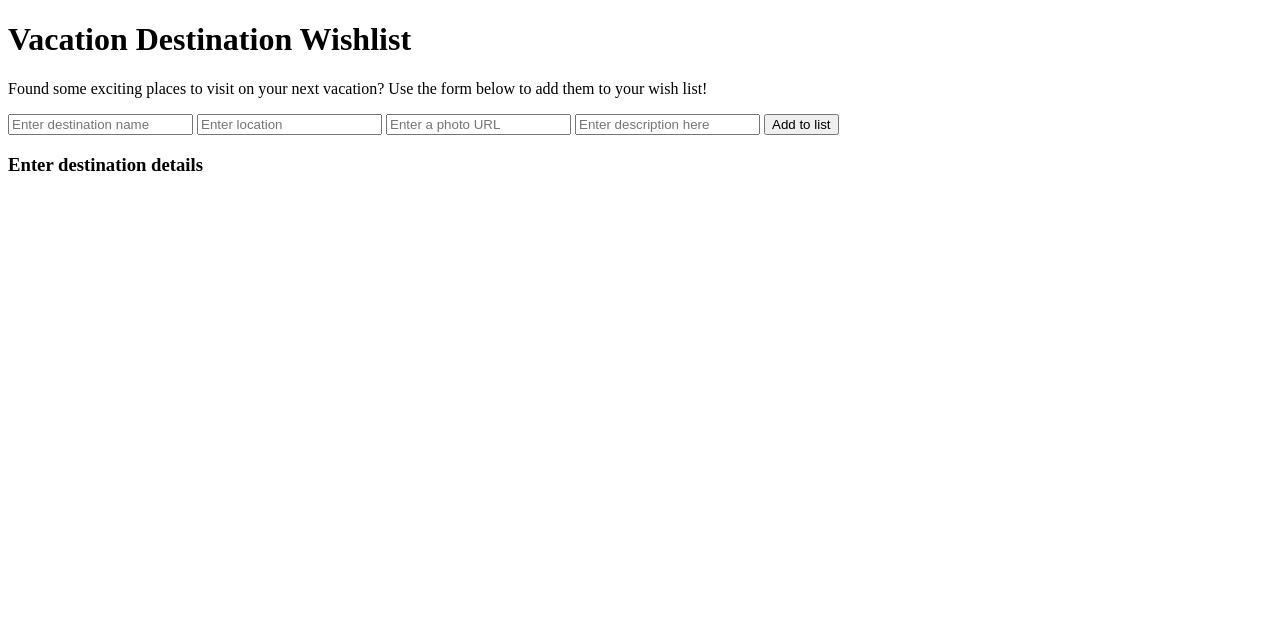
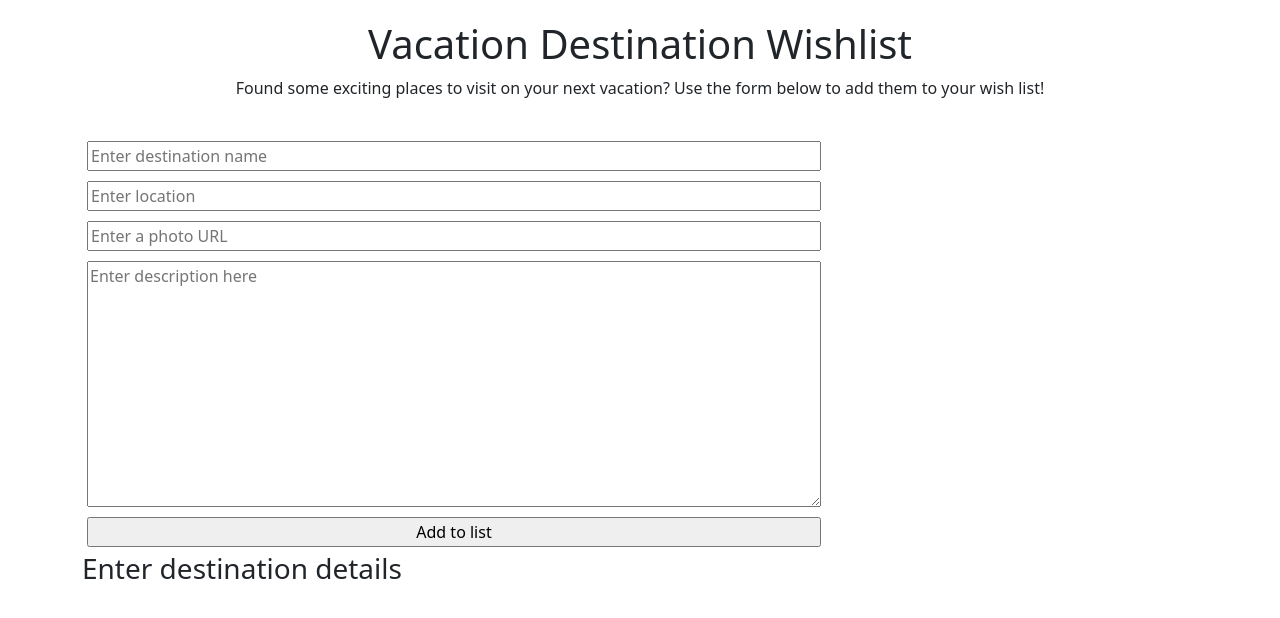
Before and after one commit to tlg-23-10-sde-4/destination-page-TK, a plain HTML site: page index.html in a window 1280 px wide. Drawn offline with nearby package versions, Linux system fonts and the light colour scheme.

Commit message:
changed to style.css

```diff
--- a/index.html
+++ b/index.html
@@ -8,18 +8,27 @@
     , initial-scale=1.0"
     />
     <title>Destination Page</title>
+
+    <link
+      href="https://cdn.jsdelivr.net/npm/bootstrap@5.3.2/dist/css/bootstrap.min.css"
+      rel="stylesheet"
+      integrity="sha384-T3c6CoIi6uLrA9TneNEoa7RxnatzjcDSCmG1MXxSR1GAsXEV/Dwwykc2MPK8M2HN"
+      crossorigin="anonymous"
+    />
+    <link rel="stylesheet" href="style.css" />
   </head>
   <body>
-    <header>
+    <header class="container">
       <h1>Vacation Destination Wishlist</h1>
       <p>
         Found some exciting places to visit on your next vacation? Use the form
         below to add them to your wish list!
       </p>
     </header>
-    <section>
-      <article id="input_box">
-        <form action="">
+    <section class="container">
+      <div>
+        <article id="input_box" class="col-12 col-sm-8">
+          <form id="user_input_form">
             <label for="destination_name"></label>
             <input
               type="text"
@@ -43,20 +52,27 @@
               placeholder="Enter a photo URL"
             />
             <label for="description"></label>
-          <input
+            <textarea
               type="text"
-            name=""
+              cols="30"
+              rows="10"
               id="description"
               placeholder="Enter description here"
-          />
+            ></textarea>
             <label for="submit_button"></label>
             <input type="submit" value="Add to list" id="submit_button" />
           </form>
         </article>
-      <article id="display_box">
-        <h3>Enter destination details</h3>
+        <article id="display_box" class="col-12 col-sm-9">
+          <h3 id="cards_container_header">Enter destination details</h3>
           <div id="cards_container"></div>
         </article>
+      </div>
     </section>
+    <script
+      src="https://cdn.jsdelivr.net/npm/bootstrap@5.3.2/dist/js/bootstrap.bundle.min.js"
+      integrity="sha384-C6RzsynM9kWDrMNeT87bh95OGNyZPhcTNXj1NW7RuBCsyN/o0jlpcV8Qyq46cDfL"
+      crossorigin="anonymous"
+    ></script>
   </body>
 </html>
--- a/style.css
+++ b/style.css
@@ -0,0 +1,20 @@
+header.container,
+#user_input_form {
+     display: flex;
+    flex-direction: column;
+
+}
+header.container {
+    align-items: center;
+    padding: 20px;
+}
+
+#user_input_form input,
+#user_input_form textarea {
+    margin: 5px;
+}
+#cards_container_header  {
+    text-align: center;
+    display: flex;
+    flex-wrap: wrap;
+}
```
Lines whose indentation alone changed are shown as unchanged.
